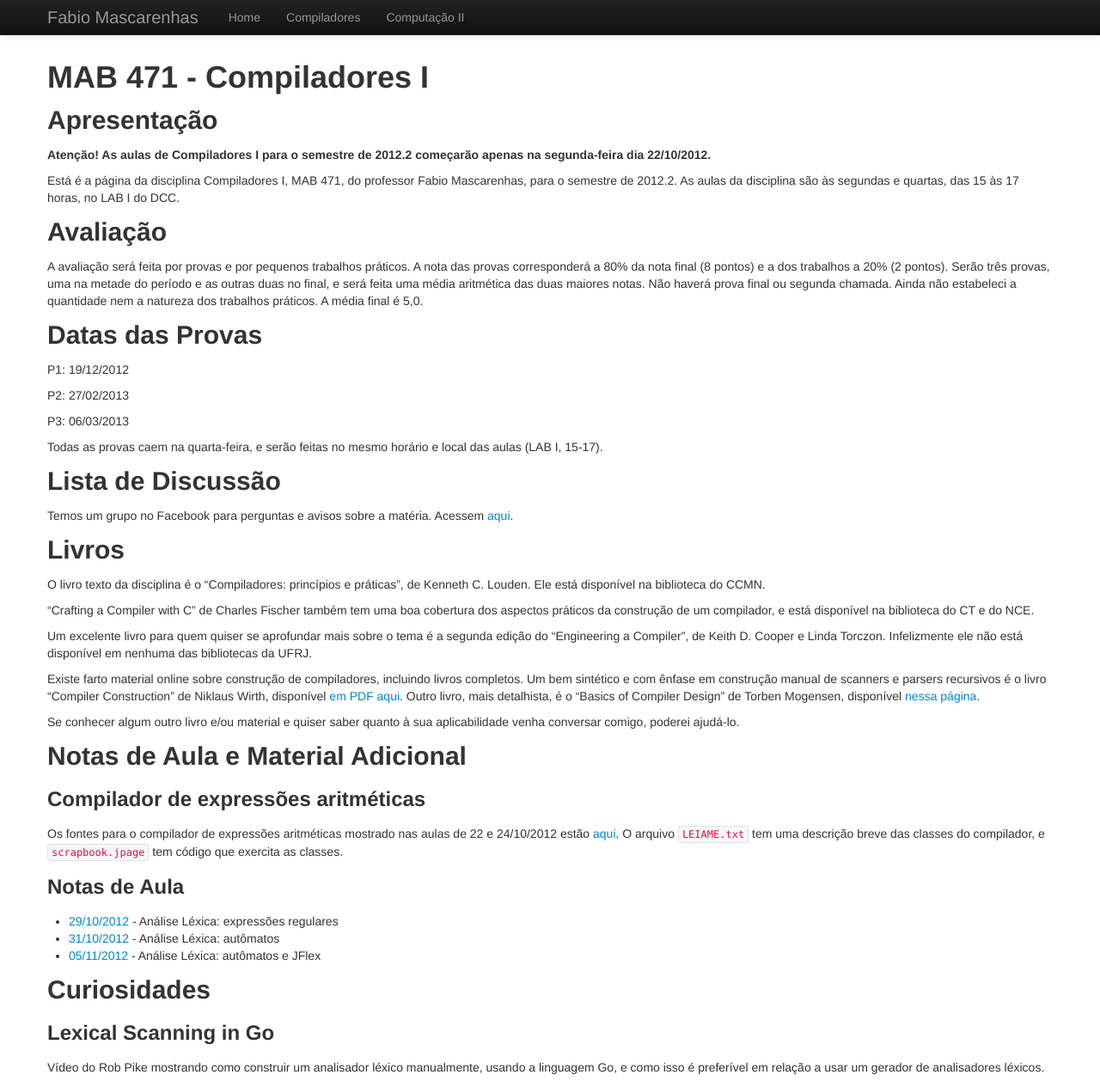
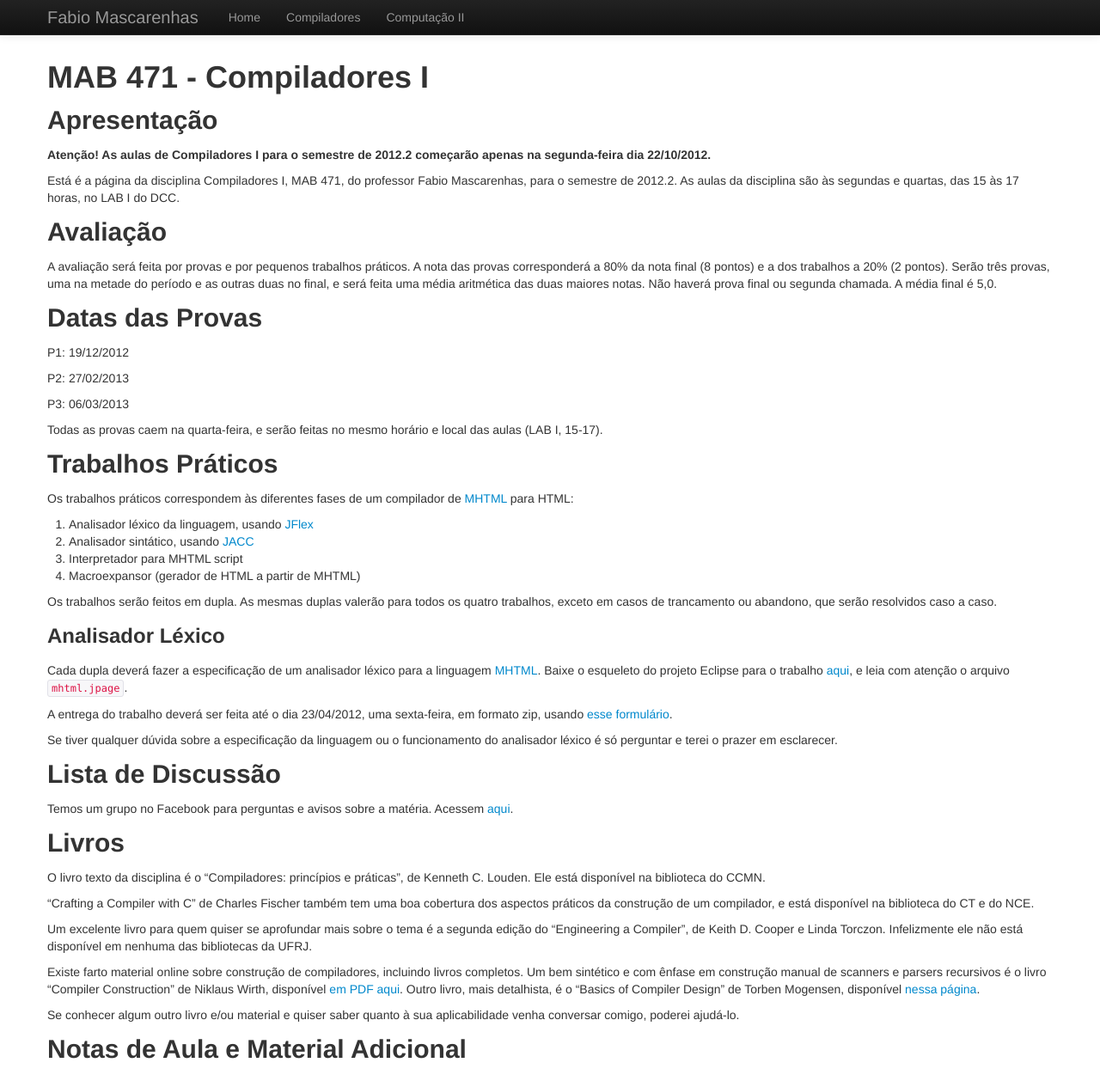
Before and after one commit to fabiomascarenhas/fabiomascarenhas.github.com, a Jekyll site: the page built from comp/index.md, in a window 1280 px wide and 1400 px high, cut to the strip 0-1258 px from the top of the window. Shown: the whole strip at 86% size. Built offline with Jekyll 4.4.1, drawn with Linux system fonts in a browser that asks for light colours.

Commit message:
trabalho 1 de compiladores

```diff
--- a/comp/index.md
+++ b/comp/index.md
@@ -24,8 +24,7 @@ A avaliação será feita por provas e por pequenos trabalhos práticos. A
 nota das provas corresponderá a 80% da nota final (8 pontos) e a dos
 trabalhos a 20% (2 pontos). Serão três provas, uma na metade do período
 e as outras duas no final, e será feita uma média aritmética das duas
-maiores notas. Não haverá prova final ou segunda chamada. Ainda não
-estabeleci a quantidade nem a natureza dos trabalhos práticos. A média
+maiores notas. Não haverá prova final ou segunda chamada. A média
 final é 5,0.
 
 Datas das Provas
@@ -39,6 +38,36 @@ P3: 06/03/2013
 
 Todas as provas caem na quarta-feira, e serão feitas no mesmo horário e
 local das aulas (LAB I, 15-17).
+
+Trabalhos Práticos
+------------------
+
+Os trabalhos práticos correspondem às diferentes fases de um
+compilador de [MHTML](mhtml.html) para HTML:
+
+1. Analisador léxico da linguagem, usando [JFlex](http://jflex.de/)
+2. Analisador sintático, usando [JACC](http://web.cecs.pdx.edu/~mpj/jacc/)
+3. Interpretador para MHTML script
+4. Macroexpansor (gerador de HTML a partir de MHTML)
+
+Os trabalhos serão feitos em dupla. As mesmas duplas valerão para todos
+os quatro trabalhos, exceto em casos de trancamento ou abandono, que serão
+resolvidos caso a caso.
+
+### Analisador Léxico
+
+Cada dupla deverá fazer a especificação de um analisador léxico para
+a linguagem [MHTML](mhtml.html). Baixe o esqueleto do projeto Eclipse
+para o trabalho [aqui](trab1/MHTML.zip), e leia com atenção o arquivo
+`mhtml.jpage`.
+
+A entrega do trabalho deverá ser feita até o dia 23/04/2012, uma
+sexta-feira, em formato zip, usando [esse
+formulário](http://form.jotformz.com/form/23113756377658).
+
+Se tiver qualquer dúvida sobre a especificação da linguagem ou o
+funcionamento do analisador léxico é só perguntar e terei o prazer
+em esclarecer.
 
 Lista de Discussão
 ------------------
```
Also changed, not shown: comp/mhtml.md (added, +139 -0 lines), 1 other file.
